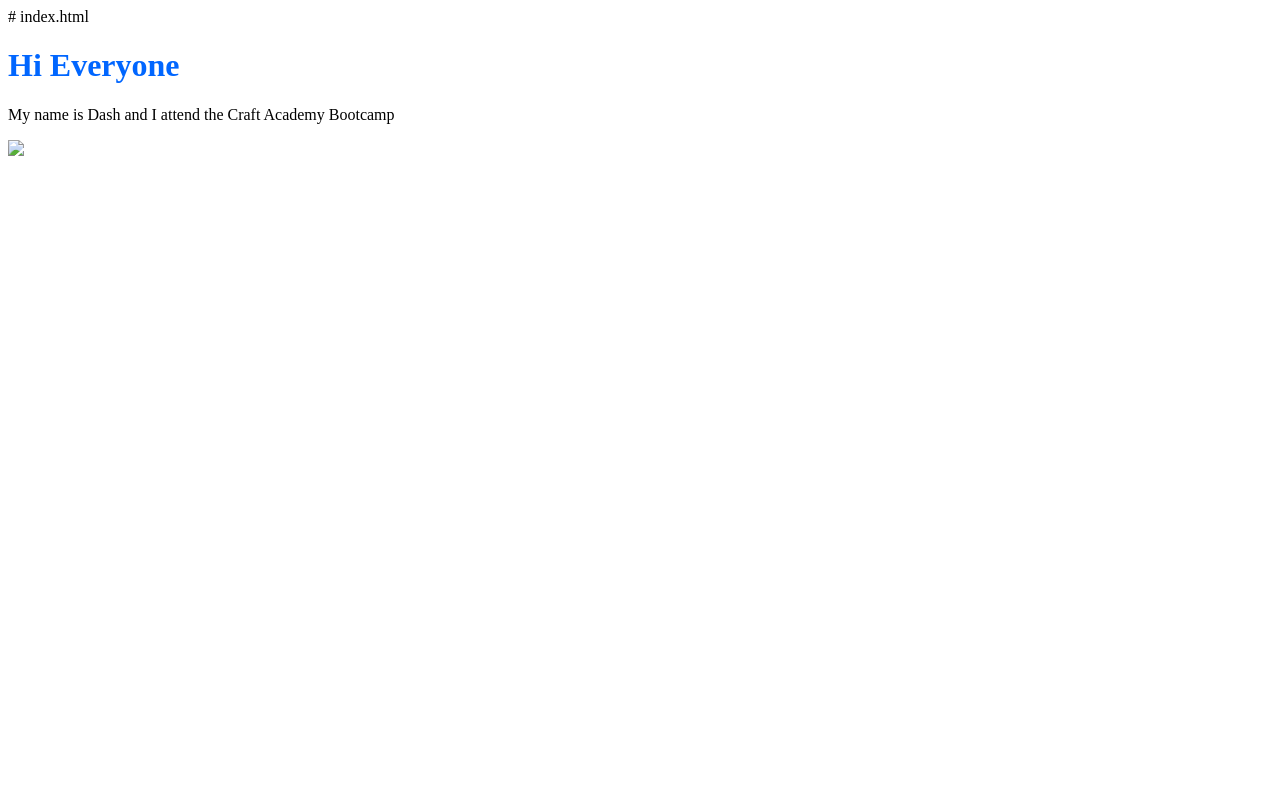
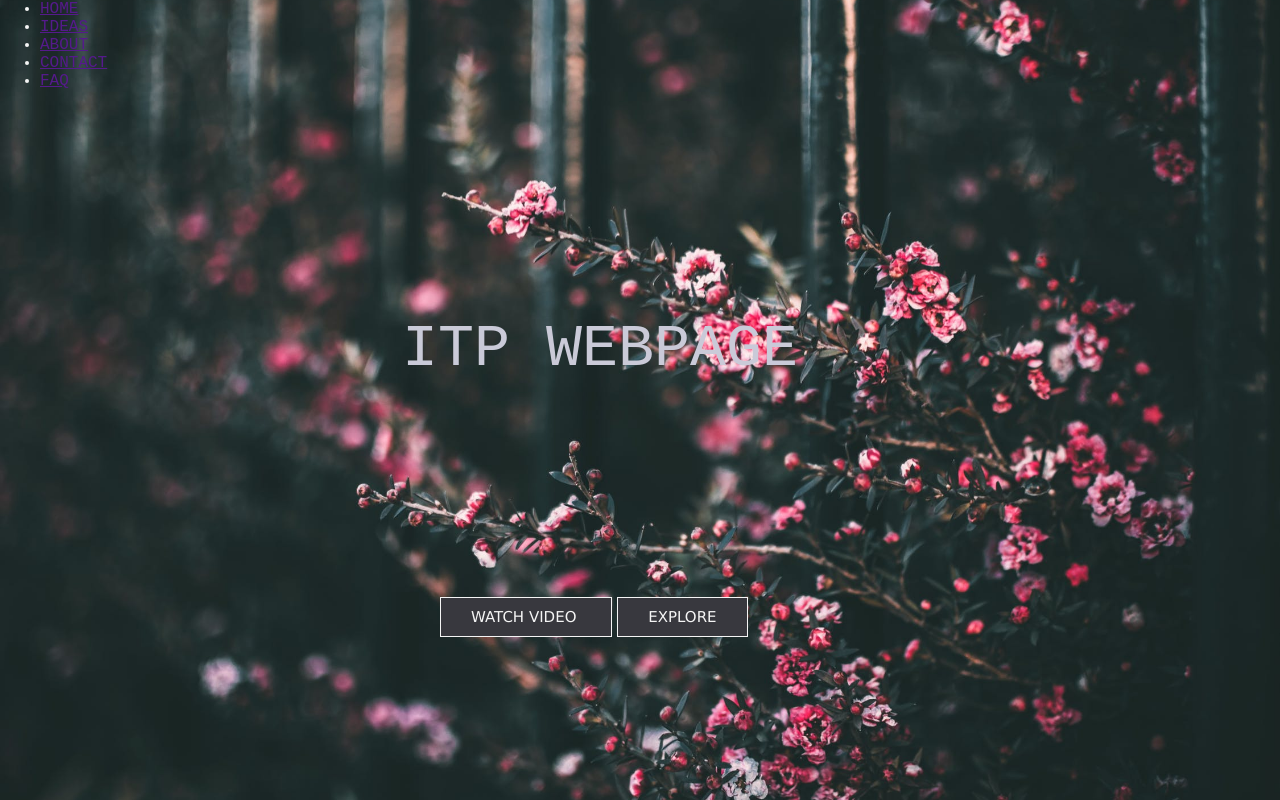
Before and after one commit to dashlykova/dashlykova.github.io, a plain HTML site: page index.html in a window 1280 px wide. Drawn offline with Linux system fonts and the light colour scheme.

Commit message:
fixing picture issue/modifying html code/ adding css design

```diff
--- a/index.html
+++ b/index.html
@@ -1,19 +1,36 @@
-# index.html
+<html>
 
-<!DOCTYPE HTML>
+<head>
+  <meta charset="utf-8">
+   <title>Dash Webpage</title>
+   <link href="style.css" rel="stylesheet" type="text/css">
+</head>
 
-<html>
-    <head>
+<body>
+    <header>
 
-        <link rel="stylesheet" href="style.css">
+        <div class="row">
+                <ul class="man-nav">
+                <li class="active"><a href=""> HOME </a></li>
+                <li><a href=""> IDEAS </a></li>
+                <li><a href=""> ABOUT </a></li>
+                <li><a href=""> CONTACT </a></li>
+                <li><a href=""> FAQ </a></li>
 
-        <meta http-equiv="Content-Type" content="text/html"; charset="utf-8"/>
-        <title>My First Webpage</title>
-    </head>
-    <body>
-        <h1>Hi Everyone</h1>
-        <p>My name is Dash and I attend the Craft Academy Bootcamp</p>
-        <img src="dark-flowers.png">
-    </body>
+                </ul>
+        </div>
+        <div class="hero">
+           <h1>ITP Webpage</h1>
+           <div class="button">
+                <a href="" class="btn btn-one"> Watch Video </a>
+                <a href="" class="btn btn-two"> Explore </a>
+           </a>
+        </div>
+     </div>
+    </div>
+
+    </header>
+
+</body>
 
 </html>
--- a/style.css
+++ b/style.css
@@ -1,3 +1,104 @@
-h1 {
-    color: #0066ff
+*
+ {
+   margin: 0%;
+   padding: 0%;
   }
+
+  header
+  {
+    background-image: url(dark-flowers.png);
+    height: 100vh;
+    background-size: cover;
+    background-position: center;
+  }
+
+  .main-nav
+  {
+    float: right;
+    list-style: circle;
+    margin-top: 30px;
+    color: whitesmoke;
+  }
+
+  .main-nav li
+  {
+    display: inline-flex;
+    color: whitesmoke;
+  }
+
+  .main-nav li a
+  {
+    color: whitesmoke;
+    text-decoration: none;
+    padding: 5px 20;
+    font-family: 'Lucida Sans', 'Lucida Sans Regular', 'Lucida Grande', 'Lucida Sans Unicode', Geneva, Verdana, sans-serif;
+    font-size: 30px;
+    font-style: normal;
+    font-weight: bold;
+  }
+
+  .main-nav li.active a
+  {
+    border: 1px solid white;
+    color: whitesmoke;
+  }
+
+  body
+  {
+    font-family: 'Courier New', Courier, monospace;
+  }
+
+  .row
+  {
+    max-width: 1200px;
+    margin: auto;
+    color: whitesmoke;
+  }
+
+  .hero
+  {
+    position: absolute;
+    width: 1200px;
+    margin-left: 0px;
+    margin-top: 0px;
+  }
+
+  h1
+  {
+    font-weight: inherit;
+    color: rgb(202, 202, 216);
+    text-transform: uppercase;
+    font-size: 60px;
+    text-align: center;
+    margin: 225px;
+  }
+
+  .button
+  {
+    margin-top: 30px;
+    margin-left: 440px;
+  }
+
+  .btn
+  {
+    border: 1px solid whitesmoke;
+    padding: 10px 30px;
+    color: whitesmoke;
+    text-decoration: none;
+    margin-right: 5px;
+    font-size: 15px;
+    text-transform: uppercase;
+  }
+
+  .btn-one
+  {
+    background-color: #38383E;
+    font-family: 'Lucida Sans', 'Lucida Sans Regular', 'Lucida Grande', 'Lucida Sans Unicode', Geneva, Verdana, sans-serif;
+
+  }
+
+  .btn-two
+  {
+    background-color: #38383E;
+    font-family: 'Lucida Sans', 'Lucida Sans Regular', 'Lucida Grande', 'Lucida Sans Unicode', Geneva, Verdana, sans-serif;
+  }
```
Also changed, not shown: dark-flowers.png (added).
